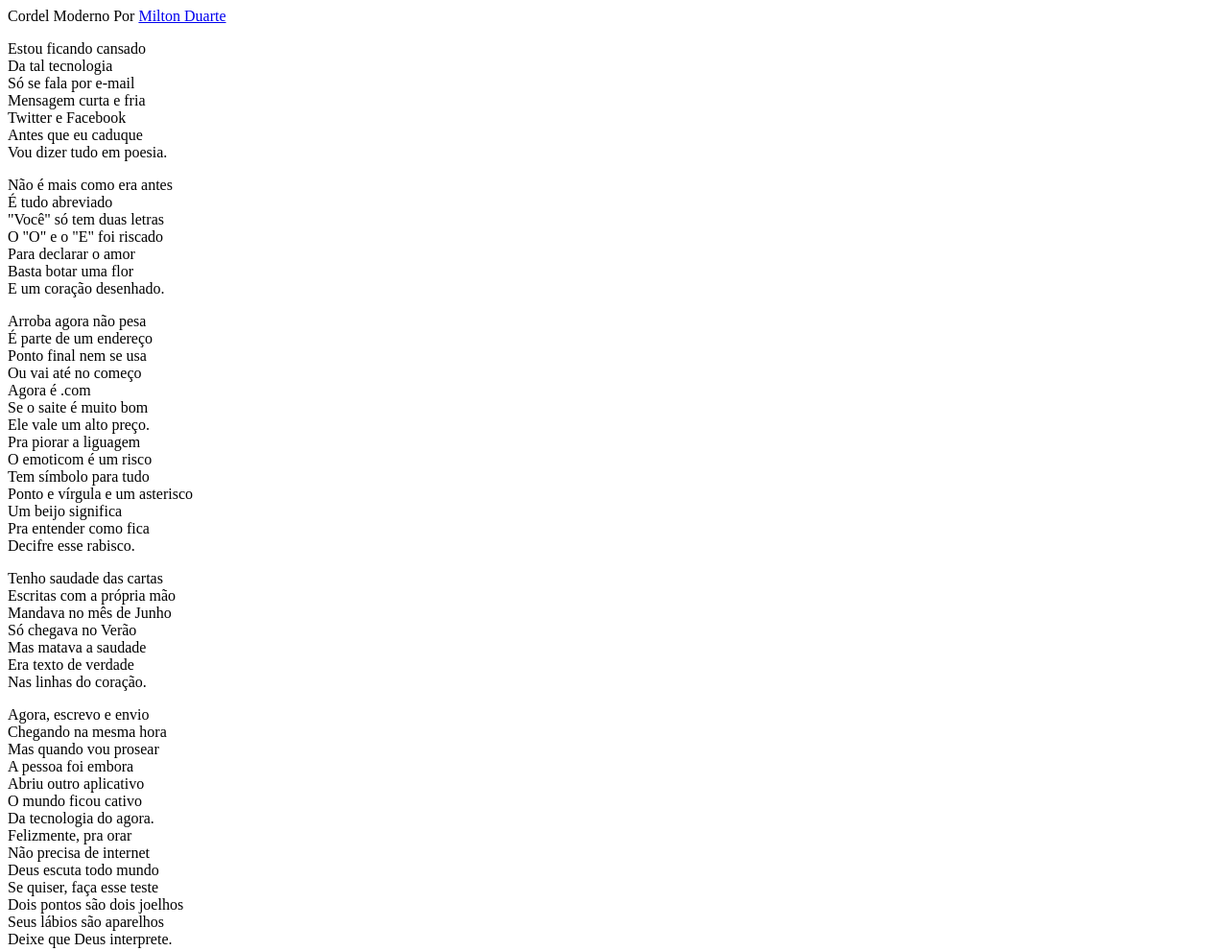
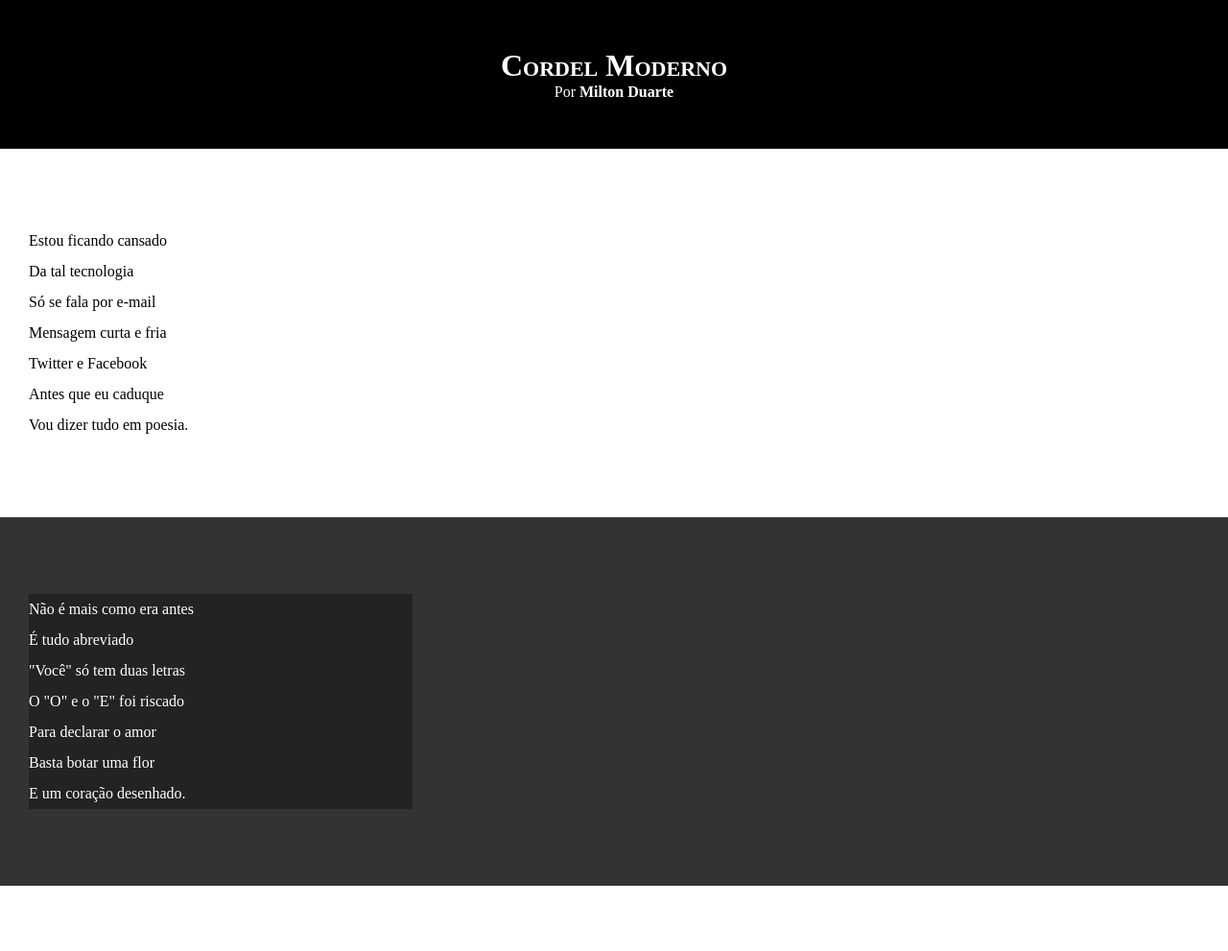
Before and after one commit to vinicius-mouzinho/projeto-cordel, a plain HTML site: page index.html in a window 1280 px wide. Shown: the top 991 px of the page at 96% size. Drawn offline with Linux system fonts and the light colour scheme.

Commit message:
atualizei estilo dos textos e blocos

```diff
--- a/estilo/style.css
+++ b/estilo/style.css
@@ -1 +1,80 @@
 @charset "UTF-8";
+
+* {
+    padding: 0px;
+    margin: 0px;
+}
+
+html, body {
+
+    min-height: 100vh;
+    background-color: darkgray;
+
+}
+
+header {
+
+    background-color: black;
+    color: white;
+    text-align: center;
+}
+
+header > h1 {
+
+    padding-top: 50px;
+    font-variant: small-caps;
+
+}
+
+header > p {
+
+    padding-bottom: 50px;
+
+}
+
+header a, footer a {
+    color: white;
+    text-decoration: none;
+    font-weight: bold;
+}
+
+header a:hover, footer a:hover {
+
+    text-decoration: underline;
+
+}
+
+section {
+    padding-top: 10vh;
+    padding-bottom: 10vh;
+    line-height: 2em;
+    padding-left: 30px;
+}
+
+section.normal {
+
+    background-color: white;
+    color: black;
+
+}
+
+section.imagem {
+
+    background-color: rgb(51, 51, 51);
+    color: white;
+}
+
+section.imagem > p {
+
+    background-color: rgba(0, 0, 0, 0.315);
+    width: 400px;
+}
+
+footer {
+
+    background-color: black;
+    color: white;
+    text-align: center;
+    padding: 10px;
+
+}
--- a/index.html
+++ b/index.html
@@ -9,11 +9,17 @@
 </head>
 <body>
     <header>
-        Cordel Moderno
-        Por <a href="https://www.recantodasletras.com.br/poesias/3186743" target="_blank">Milton Duarte</a>
+        <h1>
+            Cordel Moderno
+        </h1>
+
+        <p>
+            Por <a href="https://www.recantodasletras.com.br/poesias/3186743" target="_blank">Milton Duarte</a>
+        </p>
+
     </header>
 
-    <section>
+    <section class="normal">
         <p>
             Estou ficando cansado <br>
             Da tal tecnologia <br>
@@ -25,7 +31,7 @@
         </p>
     </section>
 
-    <section>
+    <section class="imagem">
         <p>
             Não é mais como era antes <br>
             É tudo abreviado <br>
@@ -37,7 +43,7 @@
         </p>
     </section>
 
-    <section>
+    <section class="normal">
         <p>
             Arroba agora não pesa <br>
             É parte de um endereço <br>
@@ -46,7 +52,10 @@
             Agora é .com <br>
             Se o saite é muito bom <br>
             Ele vale um alto preço. <br>
-            Pra piorar a liguagem <br>
+        </p>
+
+        <p>
+            Pra piorar a linguagem <br>
             O emoticom é um risco <br>
             Tem símbolo para tudo <br>
             Ponto e vírgula e um asterisco <br>
@@ -56,7 +65,7 @@
         </p>
     </section>
 
-    <section>
+    <section class="imagem">
         <p>
             Tenho saudade das cartas <br>
             Escritas com a própria mão <br>
@@ -68,7 +77,7 @@
         </p>
     </section>
 
-    <section>
+    <section class="normal">
         <p>
             Agora, escrevo e envio <br>
             Chegando na mesma hora <br>
@@ -77,6 +86,9 @@
             Abriu outro aplicativo <br>
             O mundo ficou cativo <br>
             Da tecnologia do agora. <br>
+        </p>
+
+        <p>
             Felizmente, pra orar <br>
             Não precisa de internet <br>
             Deus escuta todo mundo <br>
```
